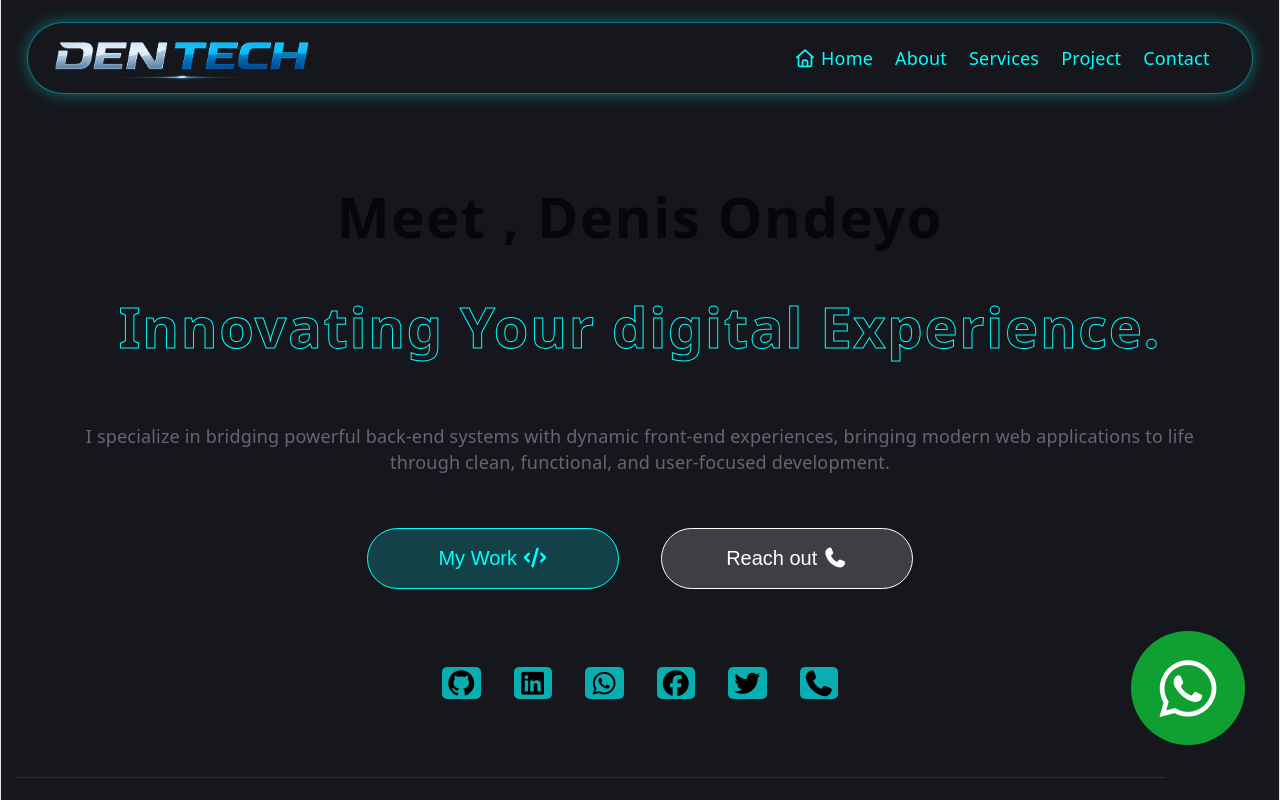
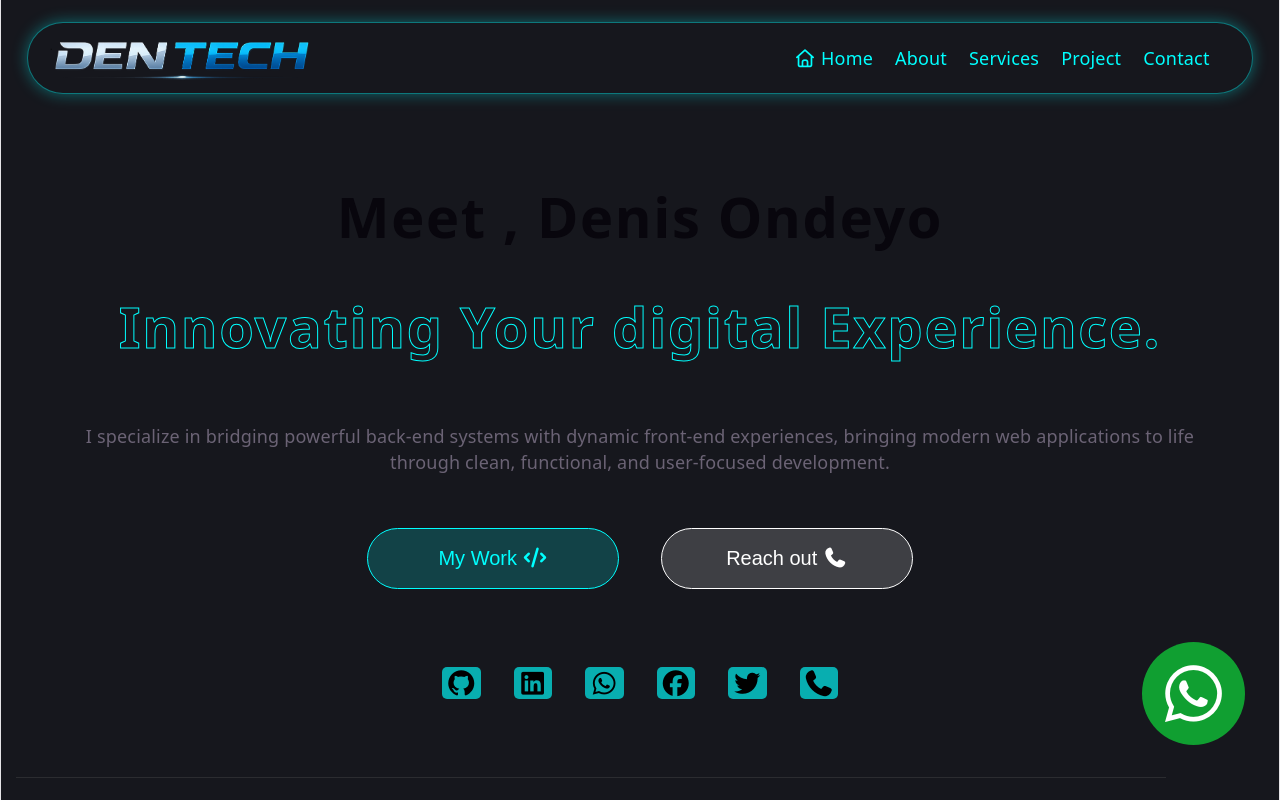
Before and after one commit to denisondeyo7-svg/DenTECH, a React app in the folder PORTFOLIO/: page / in a window 1280 px wide. Shown: the top 800 px of the page. Built offline with nearby package versions, Linux system fonts and the light colour scheme; the HTML template or start-up script is replaced by a standard one.

Commit message:
save changes

```diff
--- a/PORTFOLIO/src/App.css
+++ b/PORTFOLIO/src/App.css
@@ -305,8 +305,8 @@ nav a:hover{
   background: #1a3e;
   border-radius: 50%;
   padding: 12px;
-  height: 5rem;
-  width: 5rem;
+  height: 4.4rem;
+  width: 4.4rem;
 }
 
 
```
